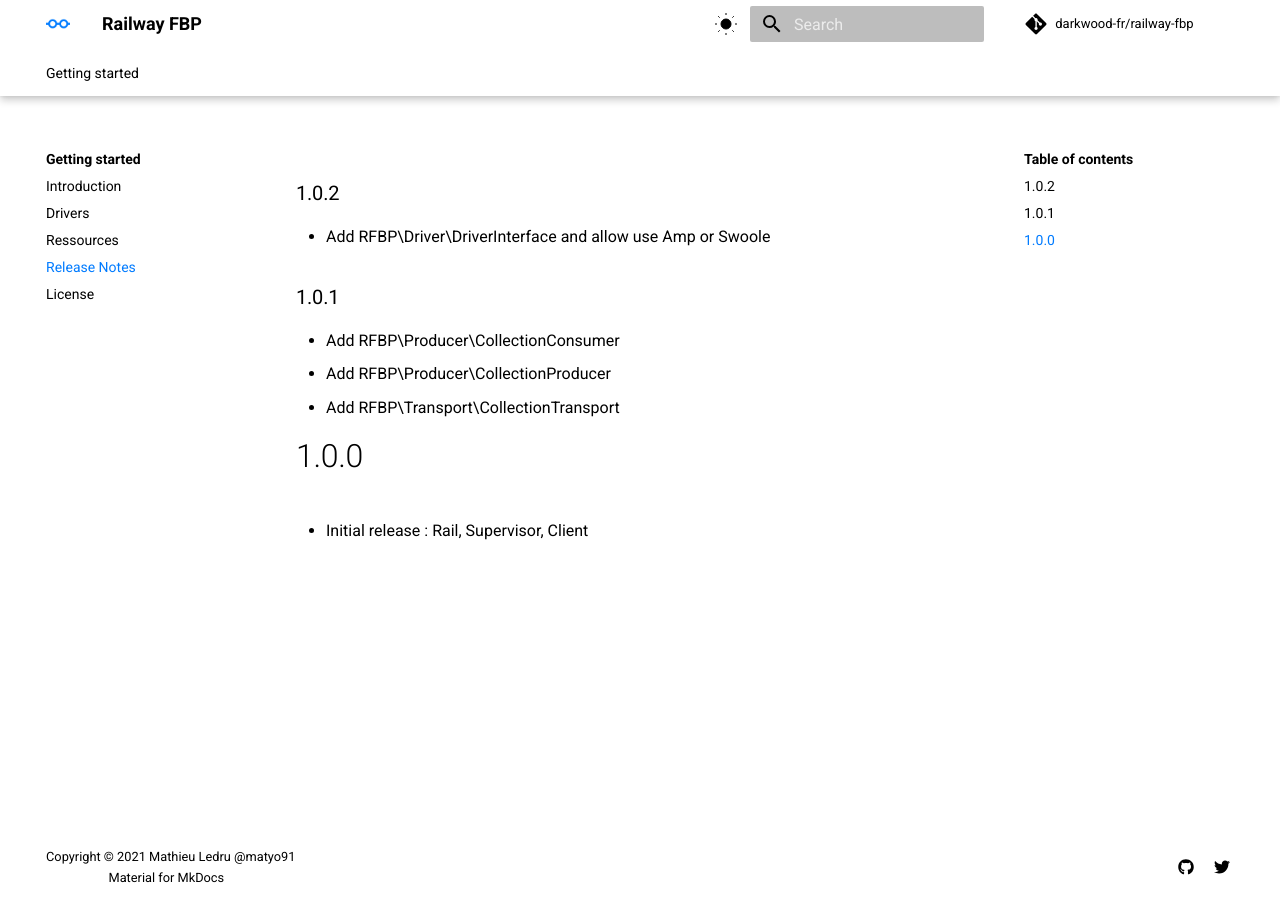
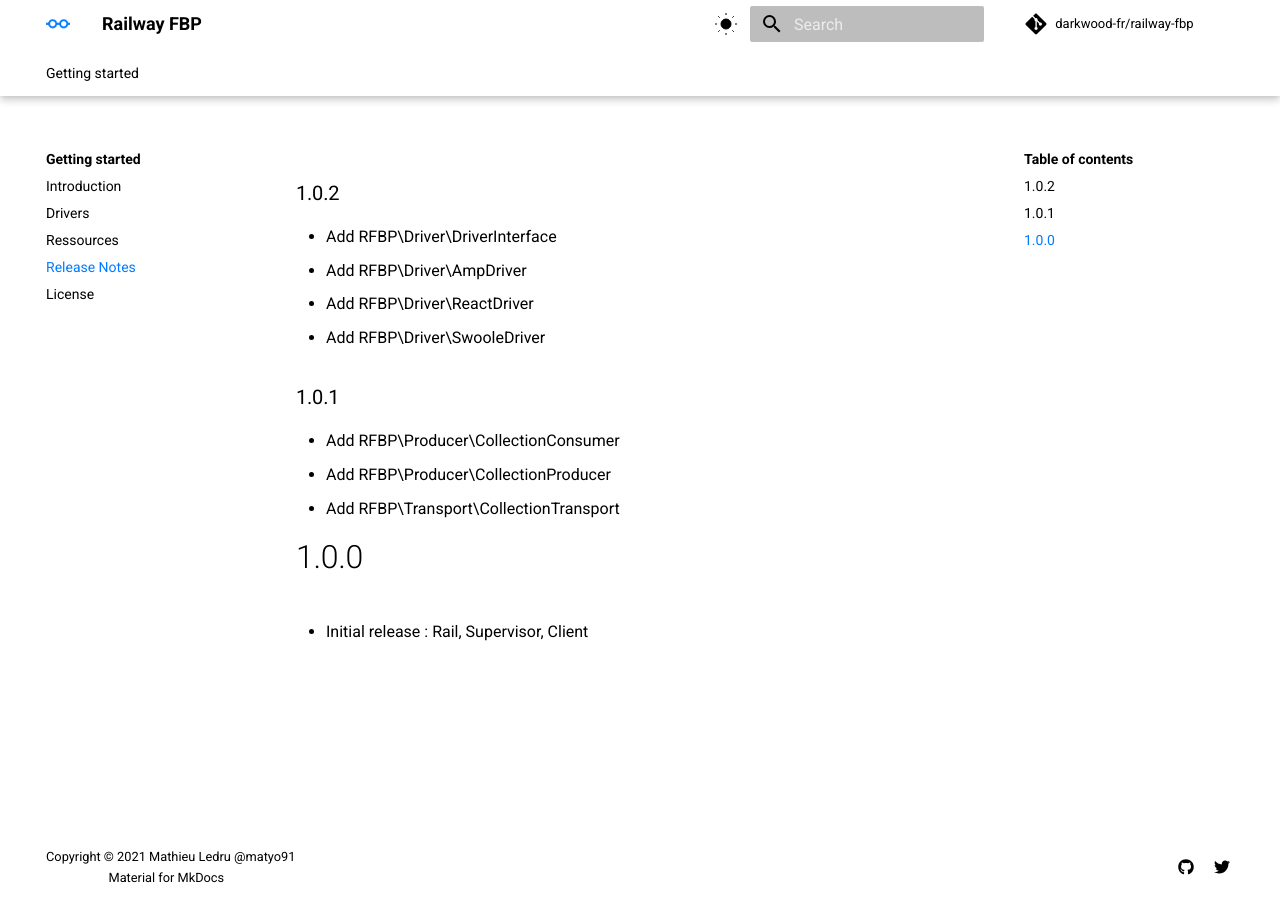
Before and after one commit to darkwood-com/flow, an MkDocs documentation site: the page built from docs/getting-started/changelog.md, in a window 1280 px wide. Built offline with MkDocs 1.6.1 and Material for MkDocs 9.7.7, drawn with Linux system fonts in a browser that asks for light colours; comment, search, counter and statistics services are not loaded.

Commit message:
:pencil: update changelog

```diff
--- a/docs/getting-started/changelog.md
+++ b/docs/getting-started/changelog.md
@@ -1,6 +1,9 @@
 ### 1.0.2
 
-- Add RFBP\Driver\DriverInterface and allow use Amp or Swoole
+- Add RFBP\Driver\DriverInterface
+- Add RFBP\Driver\AmpDriver
+- Add RFBP\Driver\ReactDriver
+- Add RFBP\Driver\SwooleDriver
 
 ### 1.0.1
 
```
